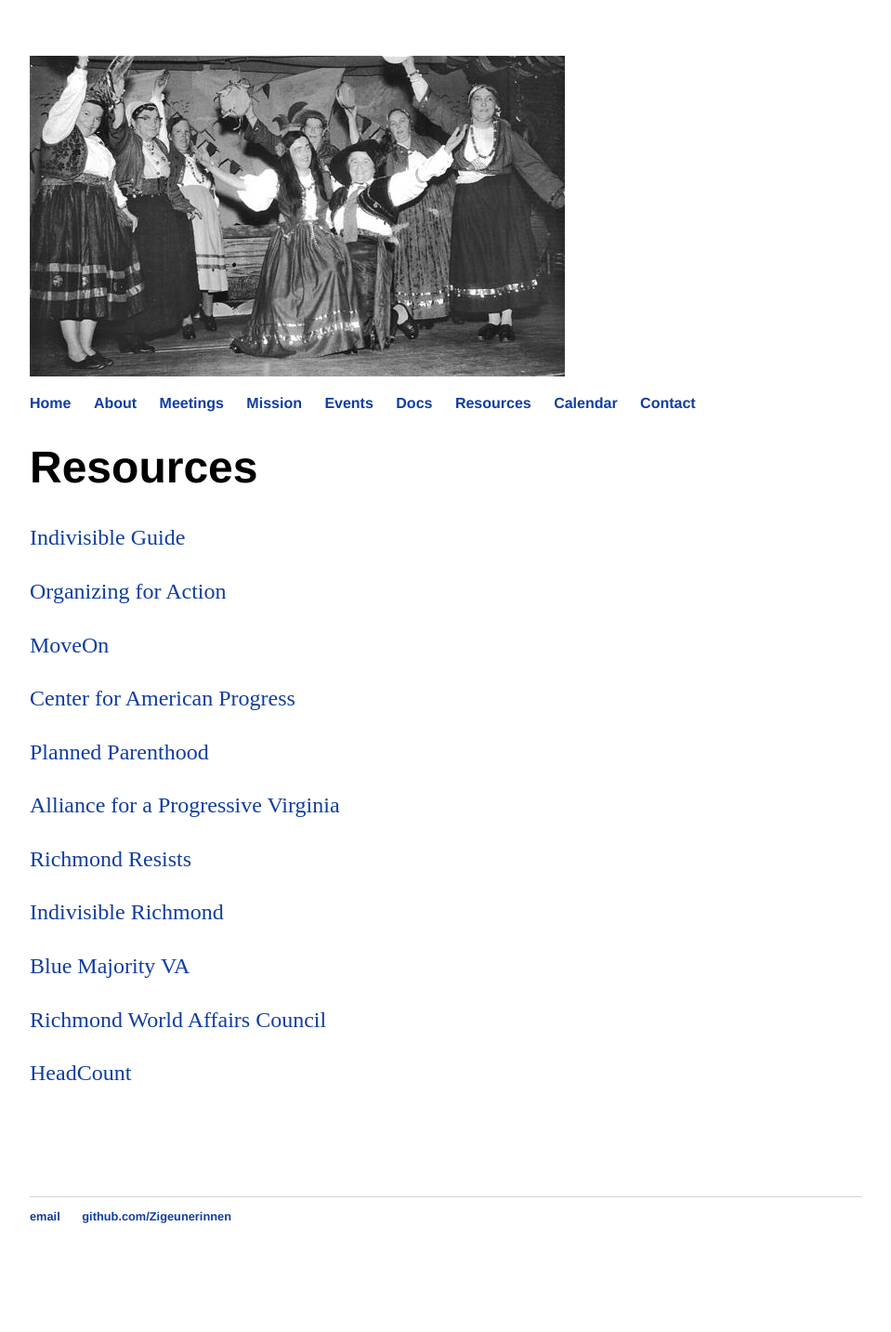
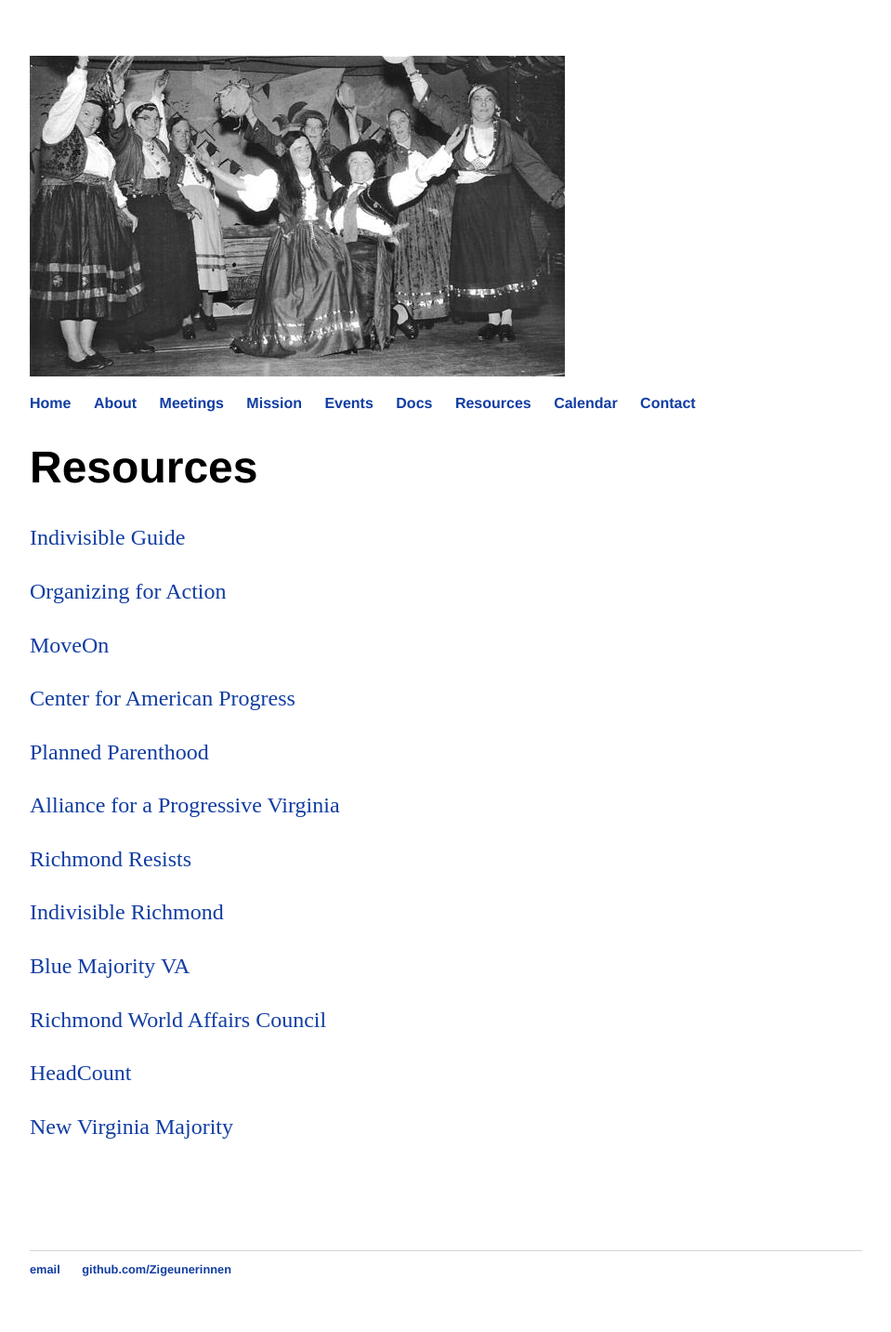
Before and after one commit to vbahole23/vbahole23.github.io, a Jekyll site: the page built from resources/index.md, in a window 1280 px wide. Shown: the whole page at 93% size, without its empty margins (160-1119 px from the left). Built offline with Jekyll 4.4.1, drawn with Linux system fonts in a browser that asks for light colours; before the commit the page ends 1376 px from its top, so only the background shows below that.

Commit message:
Update index.md

```diff
--- a/resources/index.md
+++ b/resources/index.md
@@ -27,6 +27,7 @@
 
 [HeadCount](https://www.headcount.org/)
 
+[New Virginia Majority](http://www.newvirginiamajority.org/)
 
 <br>
 <br>
```
